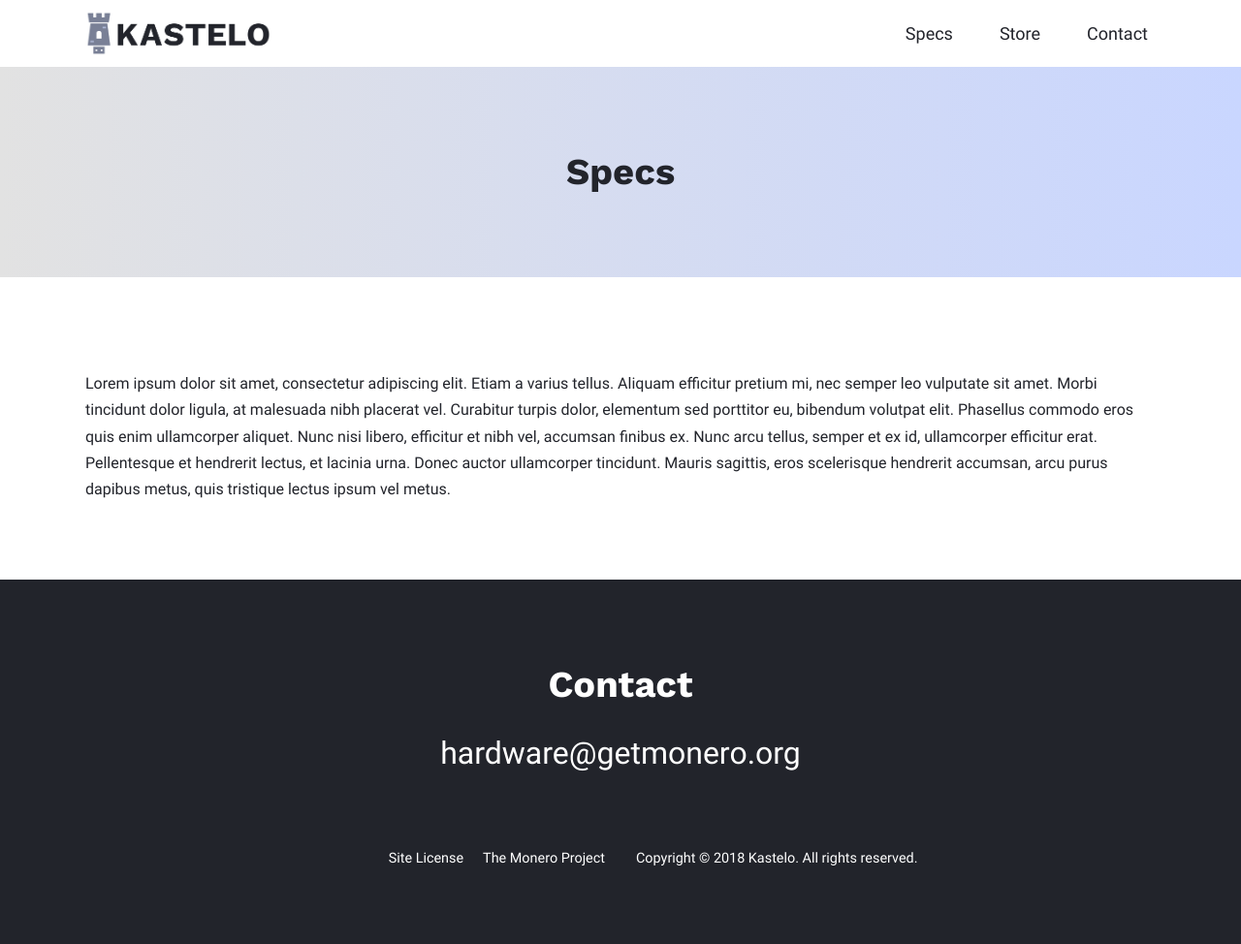
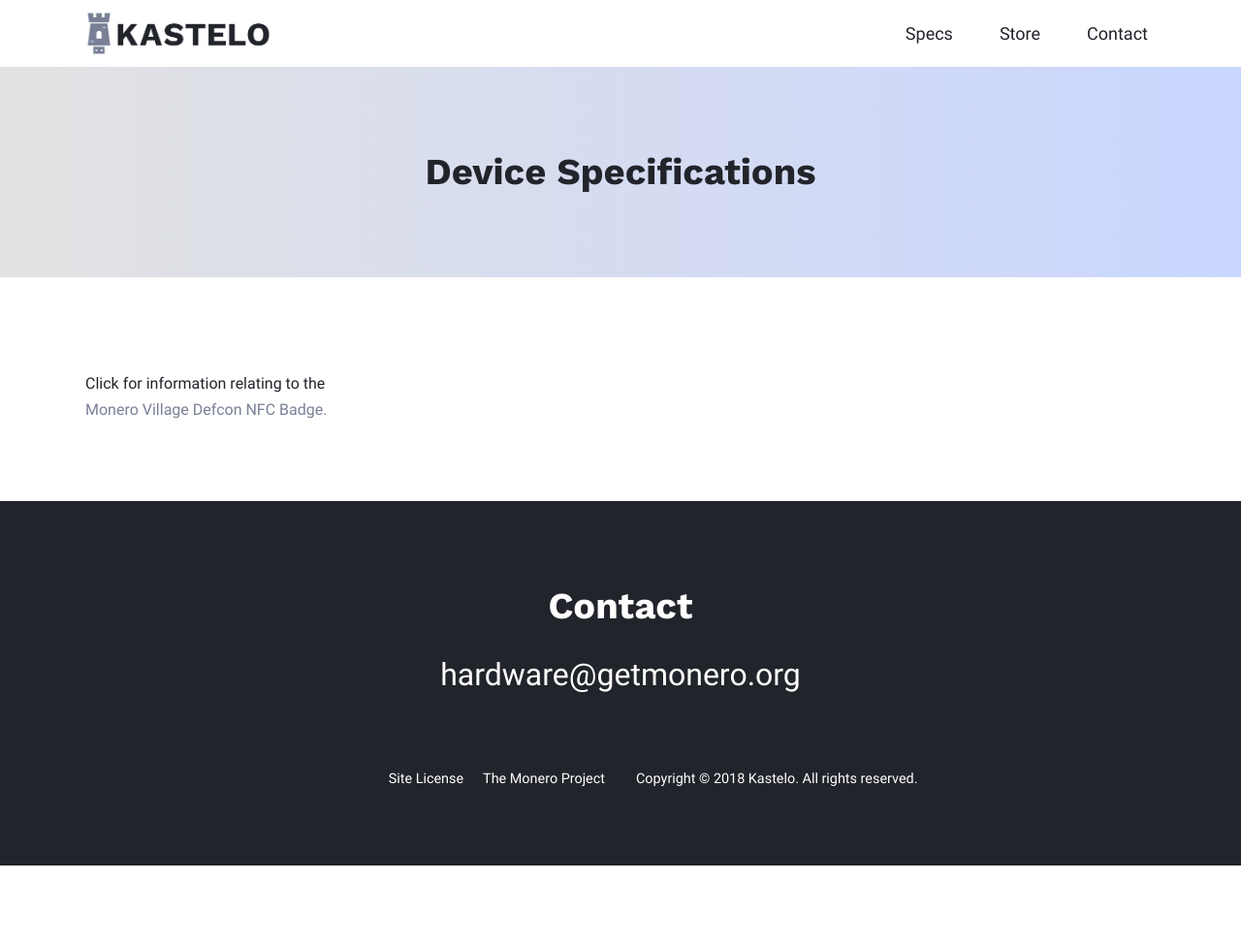
Before and after one commit to michaesc/kastweb-staging, a Jekyll site: the page built from specs.html, in a window 1280 px wide. Shown: the whole page at 97% size. Built offline with Jekyll 4.4.1, drawn with Linux system fonts in a browser that asks for light colours; after the commit the page ends 900 px from its top, so only the background shows below that.

Commit message:
Linked and configured Serhack's board explorer integration pending defconfc.

```diff
--- a/specs.html
+++ b/specs.html
@@ -7,7 +7,7 @@ layout: default
                <div class="container">
                     <div class="row center-xs">
                        <div class="col-sm-6 col-xs-6">
-                            <h1 class="page_header">Specs</h1>
+                            <h1 class="page_header">Device Specifications</h1>
                        </div>
                     </div>
                 </div>
@@ -17,7 +17,7 @@ layout: default
                <div class="container">
                     <article class="row text">
                        <div class="col-xs-12">
-                           <p>Lorem ipsum dolor sit amet, consectetur adipiscing elit. Etiam a varius tellus. Aliquam efficitur pretium mi, nec semper leo vulputate sit amet. Morbi tincidunt dolor ligula, at malesuada nibh placerat vel. Curabitur turpis dolor, elementum sed porttitor eu, bibendum volutpat elit. Phasellus commodo eros quis enim ullamcorper aliquet. Nunc nisi libero, efficitur et nibh vel, accumsan finibus ex. Nunc arcu tellus, semper et ex id, ullamcorper efficitur erat. Pellentesque et hendrerit lectus, et lacinia urna. Donec auctor ullamcorper tincidunt. Mauris sagittis, eros scelerisque hendrerit accumsan, arcu purus dapibus metus, quis tristique lectus ipsum vel metus.</p>
+                           <p>Click for information relating to the <a href="bexp/">Monero Village Defcon NFC Badge.</a></p>
                        </div>
                     </article>
                 </div>
```
